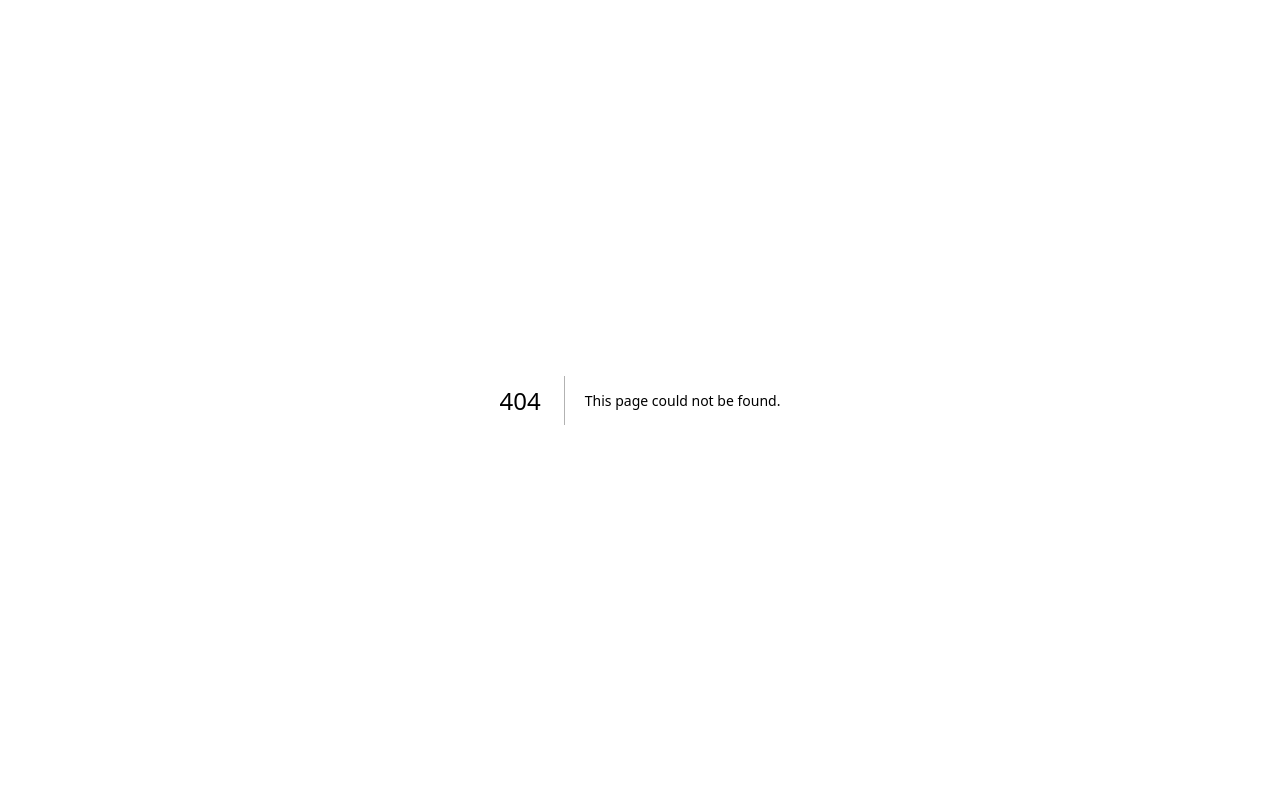
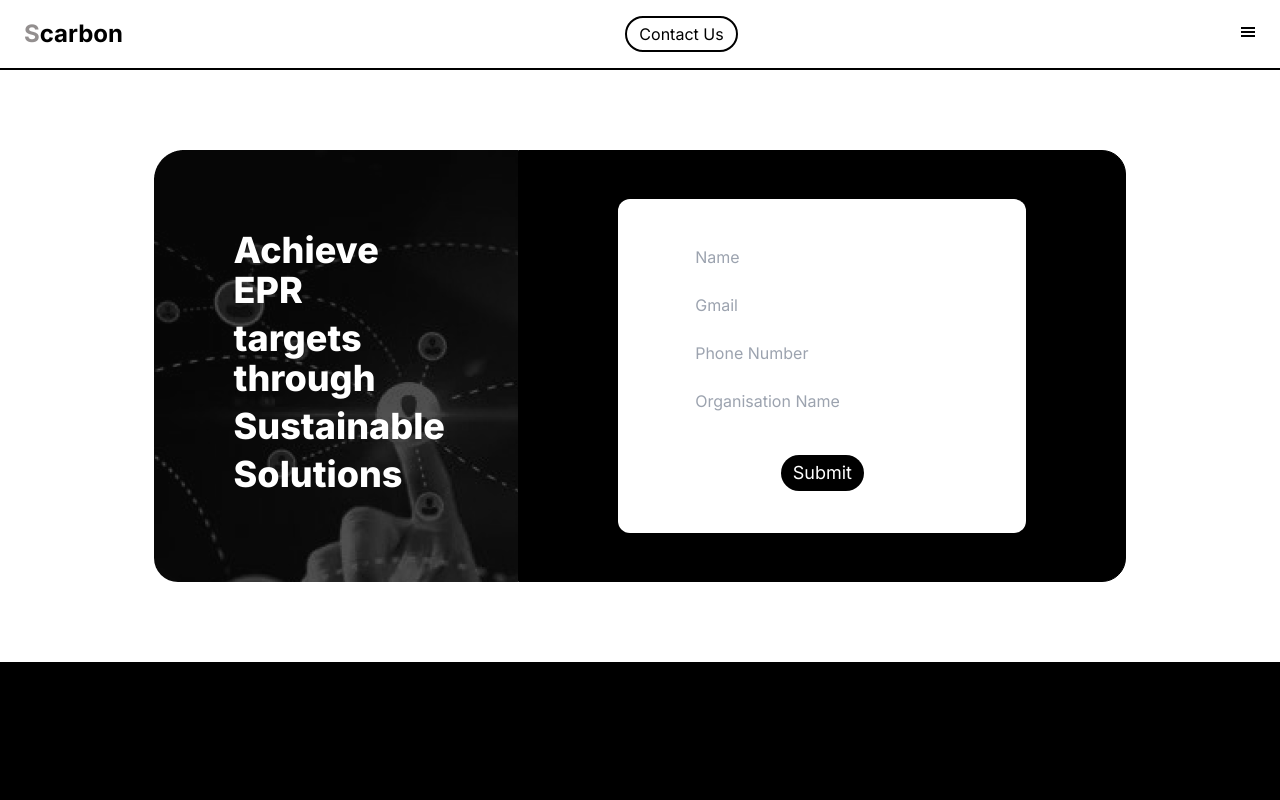
Before and after one commit to theMitocondria/vaibhav-frontend, a Next.js app: page /epr in a window 1280 px wide. Before the commit this address had no page. Shown: the top 800 px of the page. Built offline with nearby package versions, Linux system fonts and the light colour scheme.

Commit message:
EPR and Project management done

```diff
--- /dev/null
+++ b/app/epr/page.js
@@ -0,0 +1,16 @@
+import EPRFORM from '@/component/EPRFORM'
+import Footer from '@/component/Footer'
+import Navbar from '@/component/Navbar'
+import React from 'react'
+
+function page() {
+  return (
+    <div>
+        <Navbar/>
+        <EPRFORM/>
+        <Footer/>
+    </div>
+  )
+}
+
+export default page;
--- a/app/page.js
+++ b/app/page.js
@@ -6,6 +6,8 @@ import SendMessage from "@/component/SendMessage";
 import BuySell from "@/component/BuySell";
 import OurProducts from "@/component/OurProducts";
 import ProductList from "@/component/ProductList";
+import ProjectManagement from "@/component/ProjectManagement";
+import EPRFORM from "@/component/EPRFORM";
 
 
 
@@ -18,8 +20,11 @@ export default function Home() {
      <BuySell />
      <Epr/>
      <OurProducts />
+     <ProjectManagement/>
      <SendMessage/>
      <Footer />
+
+
 
    </div>
   )
--- /dev/null
+++ b/component/EPRFORM.js
@@ -0,0 +1,54 @@
+import React from "react";
+
+function EPRFORM() {
+  return (
+    <div className=" p-6  sm:p-8 sm:flex sm:justify-center my-12">
+      <div className=" sm:bg-form sm:w-[30%] sm:text-left  sm:rounded-l-3xl sm:z-12 sm:p-20 text-center">
+        <p className=" sm:text-white font-extrabold text-4xl mb-2">
+          Achieve EPR
+        </p>
+        <p className=" sm:text-white font-extrabold text-4xl mb-2">
+          targets through
+        </p>
+        <p className=" sm:text-white font-extrabold text-4xl mb-2">
+          Sustainable
+        </p>
+        <p className=" sm:text-white font-extrabold text-4xl mb-2">Solutions</p>
+
+      </div>
+      <div className=" border border-solid border-black rounded-3xl sm:rounded-none bg-form sm:bg-none  p-7 sm:bg-black sm:w-[50%] sm:p-12 sm:rounded-r-3xl flex justify-center">
+        <form className=" sm:bg-white sm:p-10 sm:pb-10 sm:leading-7  sm:rounded-xl sm:w-[80%] sm:text-center">
+          <input
+            type="text"
+            placeholder="Name"
+            className="bg-transparent mb-3 bord w-[80%] p-1 rounded-md outline-1"
+          />
+          <br />
+          <input
+            type="text"
+            placeholder="Gmail"
+            className="bg-transparent mb-3 bord w-[80%] p-1 rounded-md outline-1"
+          />
+          <br />
+          <input
+            type="number"
+            placeholder="Phone Number"
+            className="bg-transparent mb-3 bord w-[80%] p-1 rounded-md outline-1"
+          />
+          <br />
+          <input
+            type="text"
+            placeholder="Organisation Name"
+            className="bg-transparent mb-3 bord w-[80%] p-1 rounded-md outline-1"
+          />
+          <br />
+          <button className=" bg-black sm:rounded-3xl text-center p-1 pl-3 pr-3 mt-6 text-lg text-white hover:font-light">
+            Submit
+          </button>
+        </form>
+      </div>
+    </div>
+  );
+}
+
+export default EPRFORM;
--- a/component/Epr.js
+++ b/component/Epr.js
@@ -1,6 +1,9 @@
+'use client'
+import { useRouter } from "next/navigation";
 import React from "react";
-import Image from "next/image";
+
 function Epr() {
+  const router = useRouter();
   return (
     <div className=" bg-black p-6 sm:p-12 items-center">
       <div>
@@ -16,7 +19,7 @@ function Epr() {
             .Trust the one-stop solution from EPR Registration to Fulfillment.
             Just few steps away from your goals, click on the button below and stay ahead of them.
           </p>
-          <button className="bg-black rounded-2xl p-1 text-white pl-5 pr-5 hover:bg-gray">Schedule Consultation</button>
+          <button onClick={()=>{console.log("i am working");router.push("/epr")}} className="bg-black rounded-2xl p-1 text-white pl-5 pr-5 hover:bg-gray" >Schedule Consultation</button>
         </div>
         <div className=" w-0 sm:w-[35%]">
           <img src="/rs.png" className="h-full w-full bg-cover" />
--- /dev/null
+++ b/component/ProjectManagement.js
@@ -0,0 +1,30 @@
+import React from 'react'
+
+function ProjectManagement() {
+  return (
+    <div className=" bg-black p-6 sm:p-12 items-center">
+    <div>
+      <h1 className="text-white text-center text-5xl m-6 mb-12 font-bold font-ubuntu">Project Management</h1>
+    </div>
+   <div className="flex justify-center">
+   <div className="flex bg-white rounded-2xl sm:rounded-[4rem] w-3/4">
+      <div className="p-8 w-full sm:w-[65%]">
+        <h1 className=" text-4xl font-bold mt-8 text-left">Fulfill your <span className=" text-gray font-extrabold">EPR </span> targets </h1>
+        <h1 className=" text-4xl font-bold mb-6">with Ease</h1>
+        <p className=" font-sans mb-6">
+          Monitor your EPR Fulfillment process with complete traceability
+          .Trust the one-stop solution from EPR Registration to Fulfillment.
+          Just few steps away from your goals, click on the button below and stay ahead of them.
+        </p>
+        <button className="bg-black rounded-2xl p-1 text-white pl-5 pr-5 hover:bg-gray">Schedule Consultation</button>
+      </div>
+      <div className=" w-0 sm:w-[35%]">
+        <img src="/fact.png" className="h-full w-full bg-cover" />
+      </div>
+    </div>
+   </div>
+  </div>
+  )
+}
+
+export default ProjectManagement
--- a/tailwind.config.js
+++ b/tailwind.config.js
@@ -23,8 +23,9 @@ module.exports = {
 
         'bp1':"url(/goli.png)",
         'bp2':"url(/greengp.png)",
-        "bp3":"url(/honey.png)"
+        "bp3":"url(/honey.png)",
 
+        "form":"url(/form.png)"
 
       },
       colors : {
```
Also changed, not shown: public/fact.png (added), public/form.png (added).
